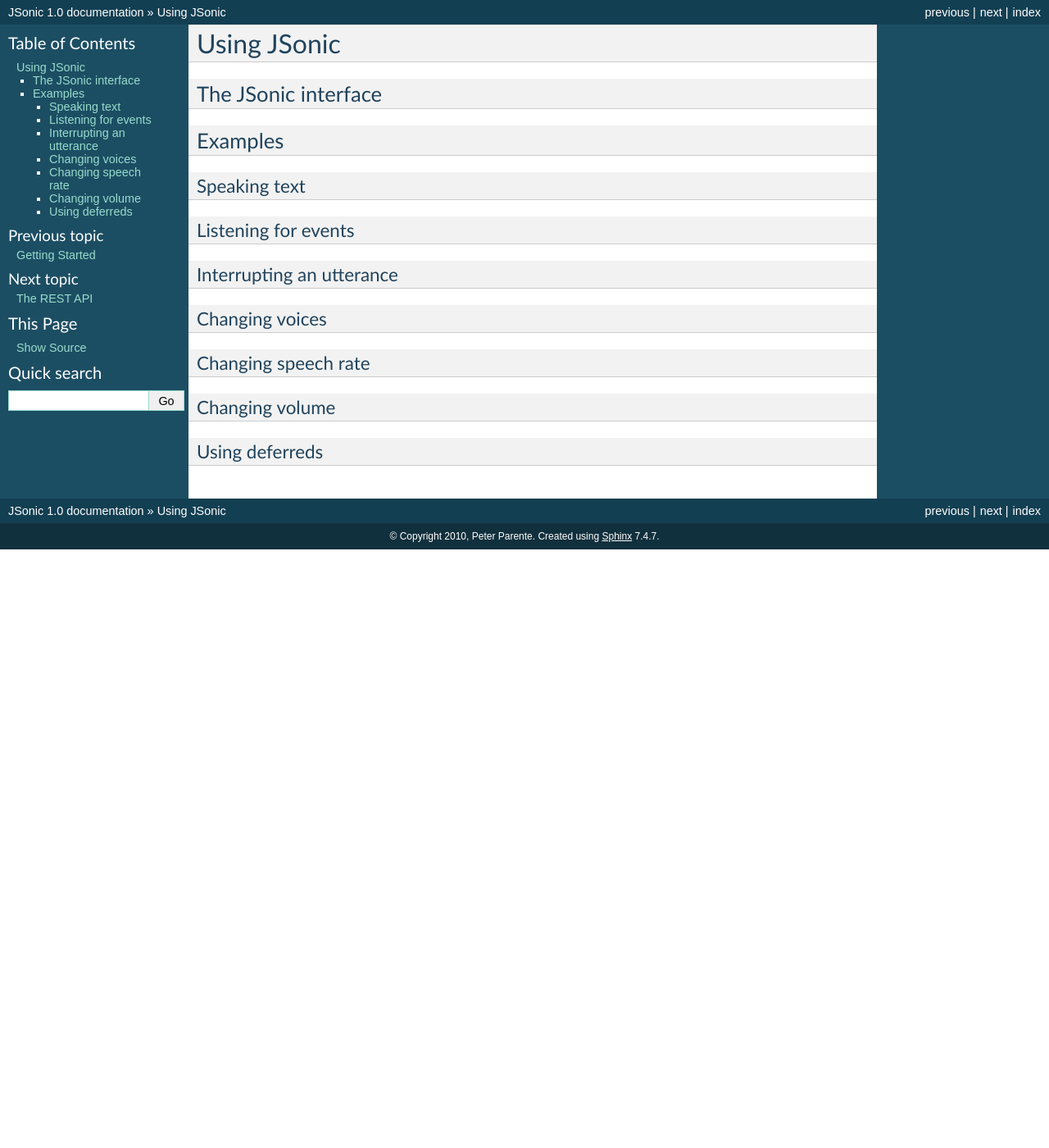
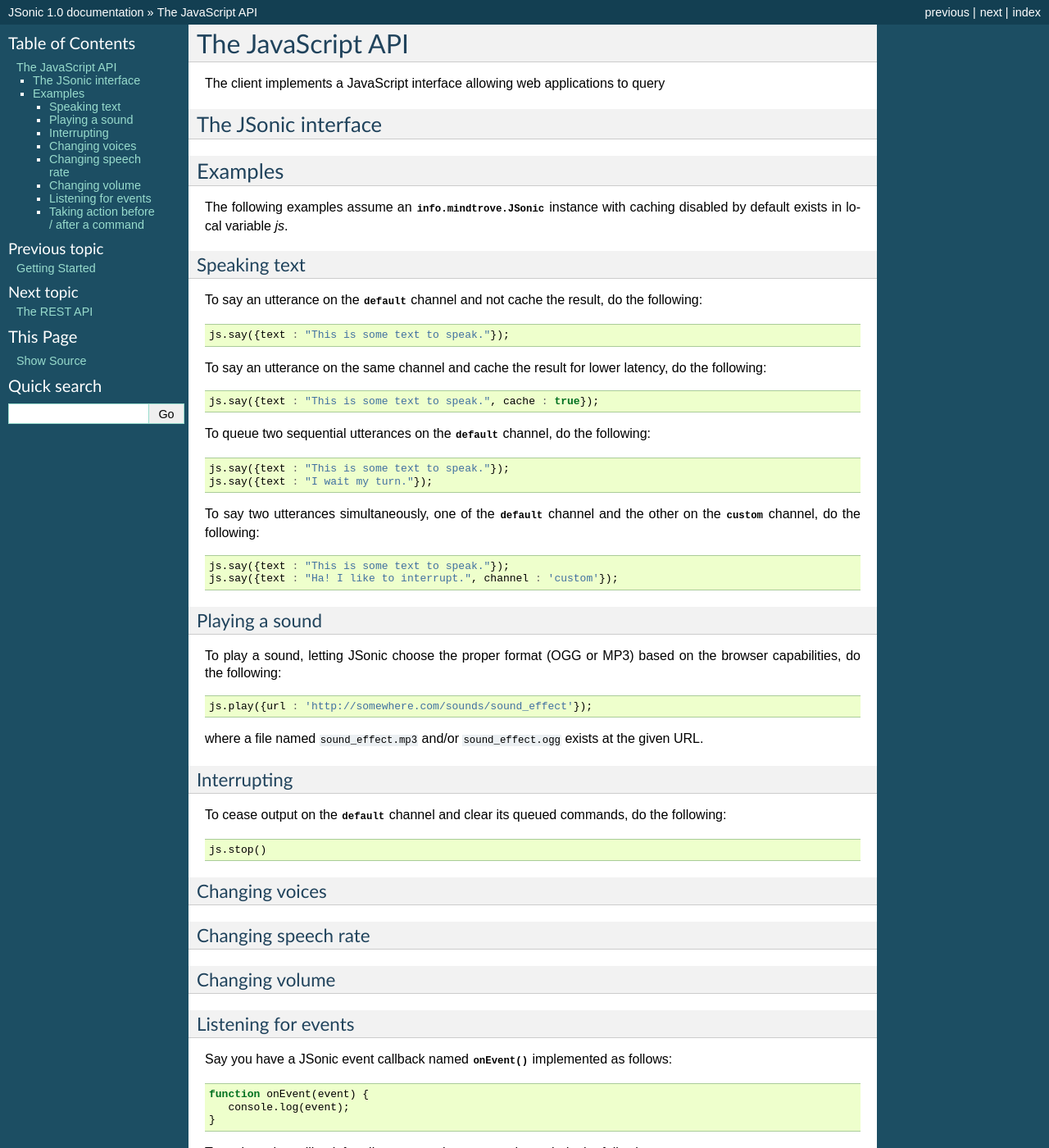
Before and after one commit to uncopenweb/jsonic, a Sphinx documentation site: the page built from doc/js.rst, in a window 1280 px wide and 1400 px high. Shown: the whole window at 82% size. Built offline with Sphinx 7.4.7, drawn with Linux system fonts in a browser that asks for light colours; some of the changed text lies outside the part shown.

Commit message:
Continued draft documentation
* JS API
* REST API clarification

```diff
--- a/doc/js.rst
+++ b/doc/js.rst
@@ -1,5 +1,7 @@
-Using JSonic
-============
+The JavaScript API
+==================
+
+The client implements a JavaScript interface allowing web applications to query
 
 The JSonic interface
 --------------------
@@ -7,14 +9,56 @@
 Examples
 --------
 
+The following examples assume an :class:`info.mindtrove.JSonic` instance with caching disabled by default exists in local variable `js`.
+
 Speaking text
 ~~~~~~~~~~~~~
 
-Listening for events
-~~~~~~~~~~~~~~~~~~~~
+To say an utterance on the :const:`default` channel and not cache the result, do the following:
 
-Interrupting an utterance
-~~~~~~~~~~~~~~~~~~~~~~~~~
+.. sourcecode:: javascript
+
+   js.say({text : "This is some text to speak."});
+
+To say an utterance on the same channel and cache the result for lower latency, do the following:
+
+.. sourcecode:: javascript
+
+   js.say({text : "This is some text to speak.", cache : true});
+
+To queue two sequential utterances on the :const:`default` channel, do the following:
+
+.. sourcecode:: javascript
+
+   js.say({text : "This is some text to speak."});
+   js.say({text : "I wait my turn."});
+
+To say two utterances simultaneously, one of the :const:`default` channel and the other on the :const:`custom` channel, do the following:
+
+.. sourcecode:: javascript
+
+   js.say({text : "This is some text to speak."});
+   js.say({text : "Ha! I like to interrupt.", channel : 'custom'});
+
+Playing a sound
+~~~~~~~~~~~~~~~
+
+To play a sound, letting JSonic choose the proper format (OGG or MP3) based on the browser capabilities, do the following:
+
+.. sourcecode:: javascript
+
+   js.play({url : 'http://somewhere.com/sounds/sound_effect'});
+
+where a file named :file:`sound_effect.mp3` and/or :file:`sound_effect.ogg` exists at the given URL.
+
+Interrupting
+~~~~~~~~~~~~
+
+To cease output on the :const:`default` channel and clear its queued commands, do the following:
+
+.. sourcecode:: javascript
+
+   js.stop()
 
 Changing voices
 ~~~~~~~~~~~~~~~
@@ -25,5 +69,35 @@
 Changing volume
 ~~~~~~~~~~~~~~~
 
-Using deferreds
-~~~~~~~~~~~~~~~
+
+Listening for events
+~~~~~~~~~~~~~~~~~~~~
+
+Say you have a JSonic event callback named :func:`onEvent` implemented as follows:
+
+.. sourcecode:: javascript
+
+   function onEvent(event) {
+      console.log(event);
+   }
+
+To register the callback for all events on the :const:`default` channel, do the following:
+
+.. sourcecode:: javascript
+
+   var tok1 = js.addObserver(onEvent);
+
+To register the callback only for sound start and error events on the :const:`custom` channel, do the following:
+
+.. sourcecode:: javascript
+
+   var tok2 = js.addObserver(onEvent, 'custom', ['start-play', 'error']);
+
+To unregister the callback on the default channel only, do the following:
+
+.. sourcecode:: javascript
+
+   js.removeObserver(tok1);
+
+Taking action before / after a command
+~~~~~~~~~~~~~~~~~~~~~~~~~~~~~~~~~~~~~~
--- a/doc/rest.rst
+++ b/doc/rest.rst
@@ -1,7 +1,7 @@
 The REST API
 ============
 
-The JSonic server implements a REST API providing information about available speech engines, synthesizing speech to audio files, and fetching speech files. The server sets the HTTP status code properly on every response to indicate whether a request was process successfully (e.g., 200, 206) or an error occurred (e.g., 500).
+The JSonic server implements a REST interface providing information about available speech engines, synthesizing speech to audio files, and fetching speech files. The server sets the HTTP status code properly on every response to indicate whether a request was process successfully (e.g., 200, 206) or an error occurred (e.g., 500).
 
 GET /engine
 -----------
```
